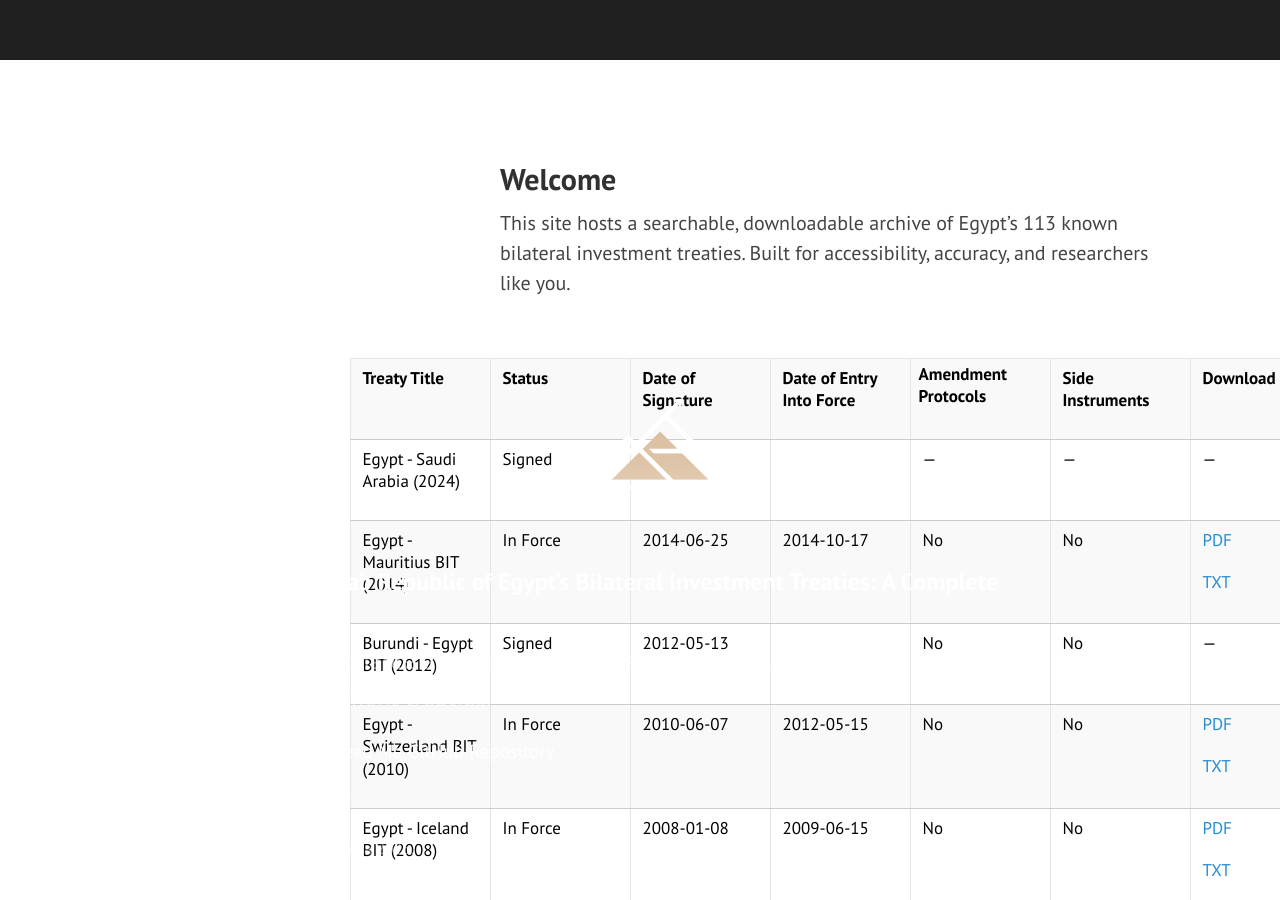
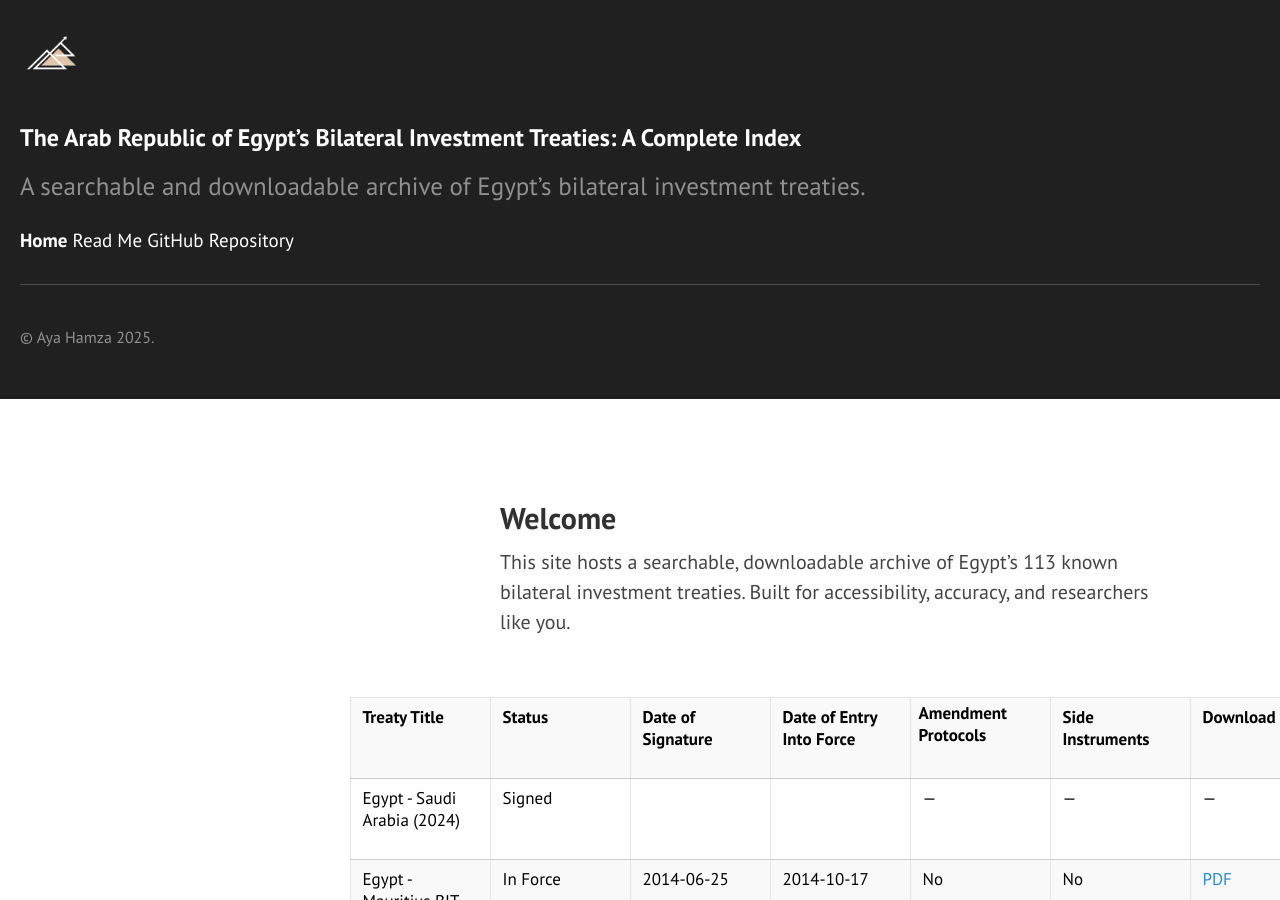
Before and after one commit to ayahamza1/MENABITs, a Jekyll site: the page built from index.md, in a window 1280 px wide and 900 px high. Built offline with Jekyll 4.4.1, drawn with Linux system fonts in a browser that asks for light colours.

Commit message:
Update sidebar.html

```diff
--- a/_includes/sidebar.html
+++ b/_includes/sidebar.html
@@ -1,38 +1,23 @@
 <div class="sidebar">
-  <div class="container sidebar-sticky">
   <div class="sidebar-about">
-
-      <!-- Logo Switcher -->
-      <div class="logo-wrapper" style="text-align: center; margin-bottom: 1rem;">
-        <img src="{{ site.baseurl }}/public/dark-mode.png" alt="Logo for Light Mode" class="logo-img logo-light" style="height: 140px;">
-        <img src="{{ site.baseurl }}/public/light-mode.png" alt="Logo for Dark Mode" class="logo-img logo-dark" style="height: 140px;">
-      </div>
-
-      <!-- Site Title -->
-<h1 class="sidebar-title">
-  {{ site.title }}
-</h1>
+    <img src="/public/light-mode.png" class="logo-img logo-dark" alt="Logo">
+    <img src="/public/dark-mode.png" class="logo-img logo-light" alt="Logo">
+    <h1 class="sidebar-title">{{ site.title }}</h1>
     <p class="lead">{{ site.description }}</p>
   </div>
 
   <!-- Navigation -->
   <nav class="sidebar-nav">
-  <a class="sidebar-nav-item{% if page.url == site.baseurl %} active{% endif %}" href="{{ site.baseurl }}">Home</a>
-
-  {% assign pages_list = site.pages %}
-  {% for node in pages_list %}
+    <a class="sidebar-nav-item{% if page.url == "/" %} active{% endif %}" href="/">Home</a>
+    {% for node in site.pages %}
       {% if node.title and node.layout == "page" %}
         <a class="sidebar-nav-item{% if page.url == node.url %} active{% endif %}" href="{{ node.url }}">{{ node.title }}</a>
       {% endif %}
     {% endfor %}
-
-  <!-- GitHub repository link only -->
-  <a class="sidebar-nav-item" href="{{ site.github.repo }}">GitHub Repository</a>
+    <a class="sidebar-nav-item" href="{{ site.github.repo }}" target="_blank">GitHub Repository</a>
   </nav>
 
-
-<p style="margin-top: 2rem; font-size: 0.8rem; color: rgba(255,255,255,0.5);">
+  <p style="font-size: 0.8rem; color: rgba(255,255,255,0.5); margin-top: 2rem;">
     © Aya Hamza 2025.
   </p>
 </div>
-</div>
```
Lines whose indentation alone changed are shown as unchanged.
